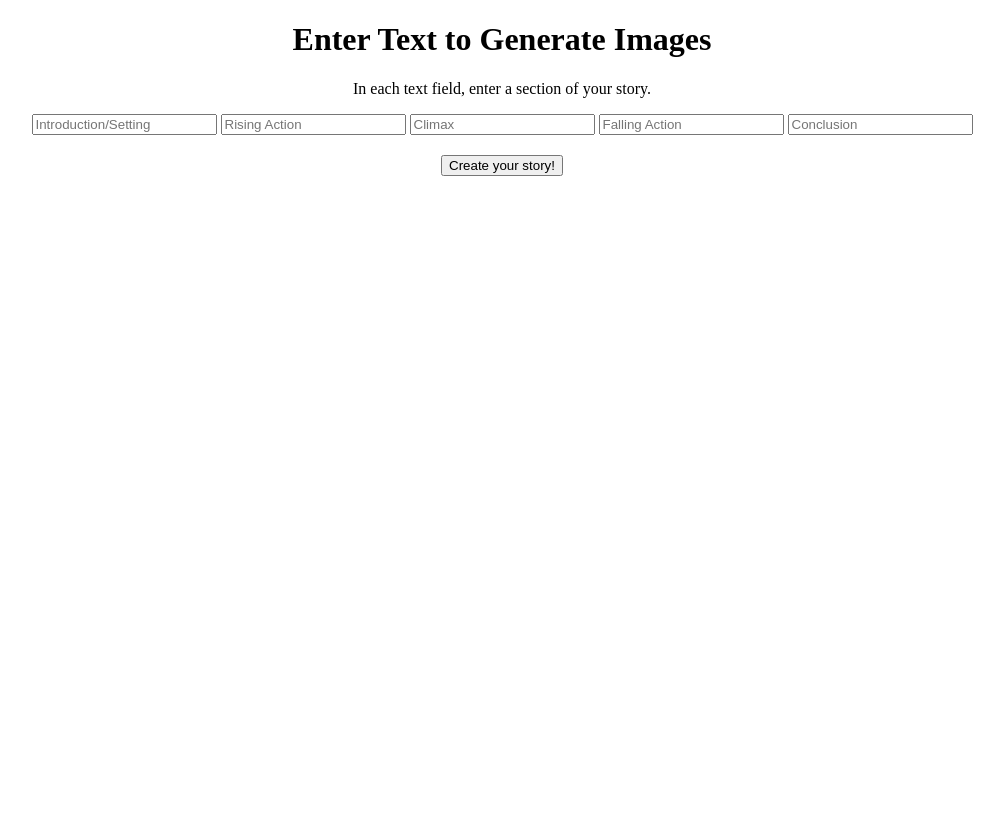
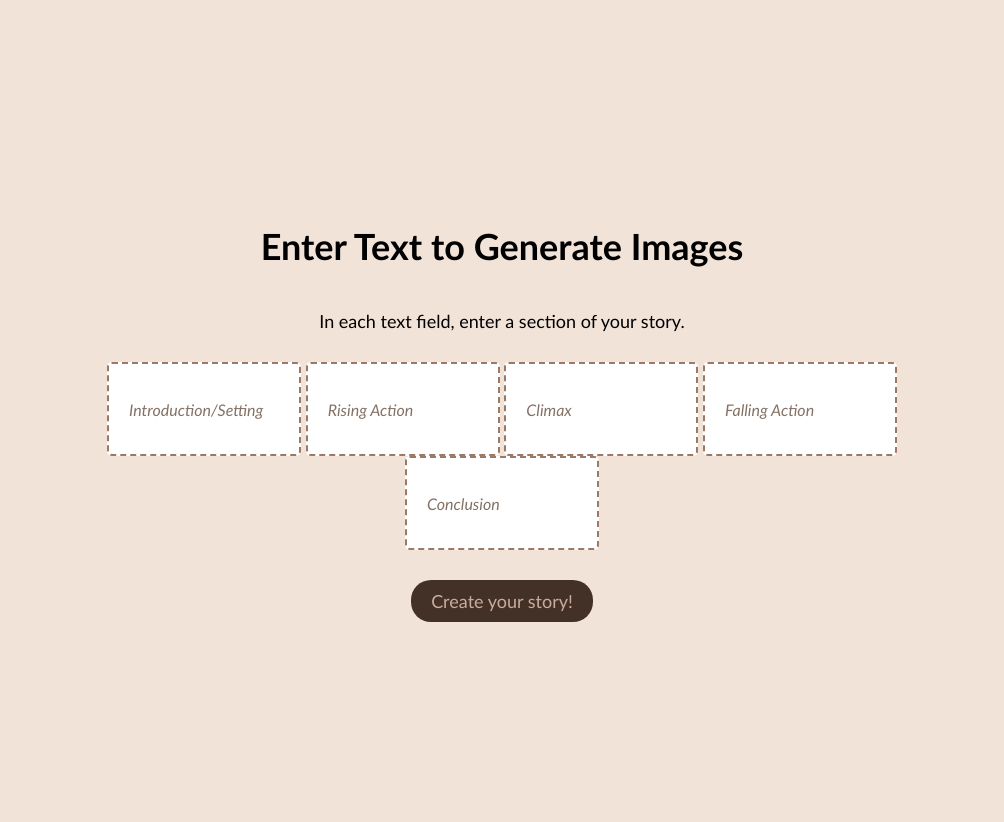
Before and after one commit to SanshubhKukutla/Book-of-Art, a Flask app: page /generate_image in a window 1280 px wide. Shown: the whole page, without its empty margins (138-1142 px from the left). Before the commit the page ends 176 px from the top, so only its background shows below. Run offline with Flask 3, Linux system fonts and the light colour scheme.

Commit message:
stylized story input page

```diff
--- a/templates/storyinput.html
+++ b/templates/storyinput.html
@@ -6,19 +6,73 @@
       /* CSS for styling images */
       img {
         margin: 10px; /* Add spacing around each image */
-        border: 2px solid #333; /* Add a border to the images */
+        border: 2px solid #433128; /* Add a border to the images */
       }
       /* CSS for the image container */
       .image-container {
         display: flex; /* Display images in a row */
         flex-wrap: wrap; /* Wrap images to the next line if there's not enough space */
+        background-color: #f1e0d4df;
+      }
+      body {
+        background-color: #f1e0d4df;
+        background-size: cover;
       }
       .storyinputbody {
         text-align: center;
+        display: flex;
+        flex-direction: column;
+        justify-content: center;
+        align-items: center;
+        font-family: 'Gill Sans', 'Gill Sans MT', Calibri, 'Trebuchet MS', sans-serif;
+        font-size: large;
+        margin: 200px;
+      }
+      p {
+        font-size: large;
+        margin-bottom: 30px;
       }
       #storybutton {
-        margin-top: 20px;
+        margin-top: 30px;
+        background-color: #433128;
+        color: #C9AC9C;
+        font-family: 'Gill Sans', 'Gill Sans MT', Calibri, 'Trebuchet MS', sans-serif;
+        font-size: large;
+        padding: 10px 20px;
+        border: none;
+        border-radius: 20px;
+        cursor: pointer
       }
+      #storybutton:hover{
+        background-color: #9A7966;
+        color: #433128;
+      }
+
+      .styled-input{
+        width: 150px;
+        height: 50px;
+        padding: 20px; /* Add some padding for spacing */
+        border: 2px dashed #9A7966; /* Add a border */
+        border-radius: 5px; /* Round the corners */
+        font-size: 16px; /* Set the font size */
+      }
+      .styled-input:focus {
+        border: 2px solid #3588bb;
+      }
+      .styled-input:hover {
+        border: 2px solid #9A7966;
+      }
+      .styled-input::placeholder{
+        color: #847165;
+        font-family: 'Gill Sans', 'Gill Sans MT', Calibri, 'Trebuchet MS', sans-serif;
+        font-size: 16px;
+        font-style: italic;
+      }
+      input {
+        font-family: 'Gill Sans', 'Gill Sans MT', Calibri, 'Trebuchet MS', sans-serif;
+      }
+
+
     </style>
   </head>
   <body>
@@ -26,11 +80,11 @@
       <h1>Enter Text to Generate Images</h1>
       <p>In each text field, enter a section of your story.</p>
       <form method="POST">
-        <input type="text" name="user_text[]" placeholder="Introduction/Setting" />
-        <input type="text" name="user_text[]" placeholder="Rising Action" />
-        <input type="text" name="user_text[]" placeholder="Climax" />
-        <input type="text" name="user_text[]" placeholder="Falling Action" />
-        <input type="text" name="user_text[]" placeholder="Conclusion" />
+        <input type="text" name="user_text[]" placeholder="Introduction/Setting" class="styled-input"/>
+        <input type="text" name="user_text[]" placeholder="Rising Action" class="styled-input"/>
+        <input type="text" name="user_text[]" placeholder="Climax" class="styled-input"/>
+        <input type="text" name="user_text[]" placeholder="Falling Action" class="styled-input"/>
+        <input type="text" name="user_text[]" placeholder="Conclusion" class="styled-input"/>
         <br>
         <input id="storybutton" type="submit" value="Create your story!" />
       </form>
```
